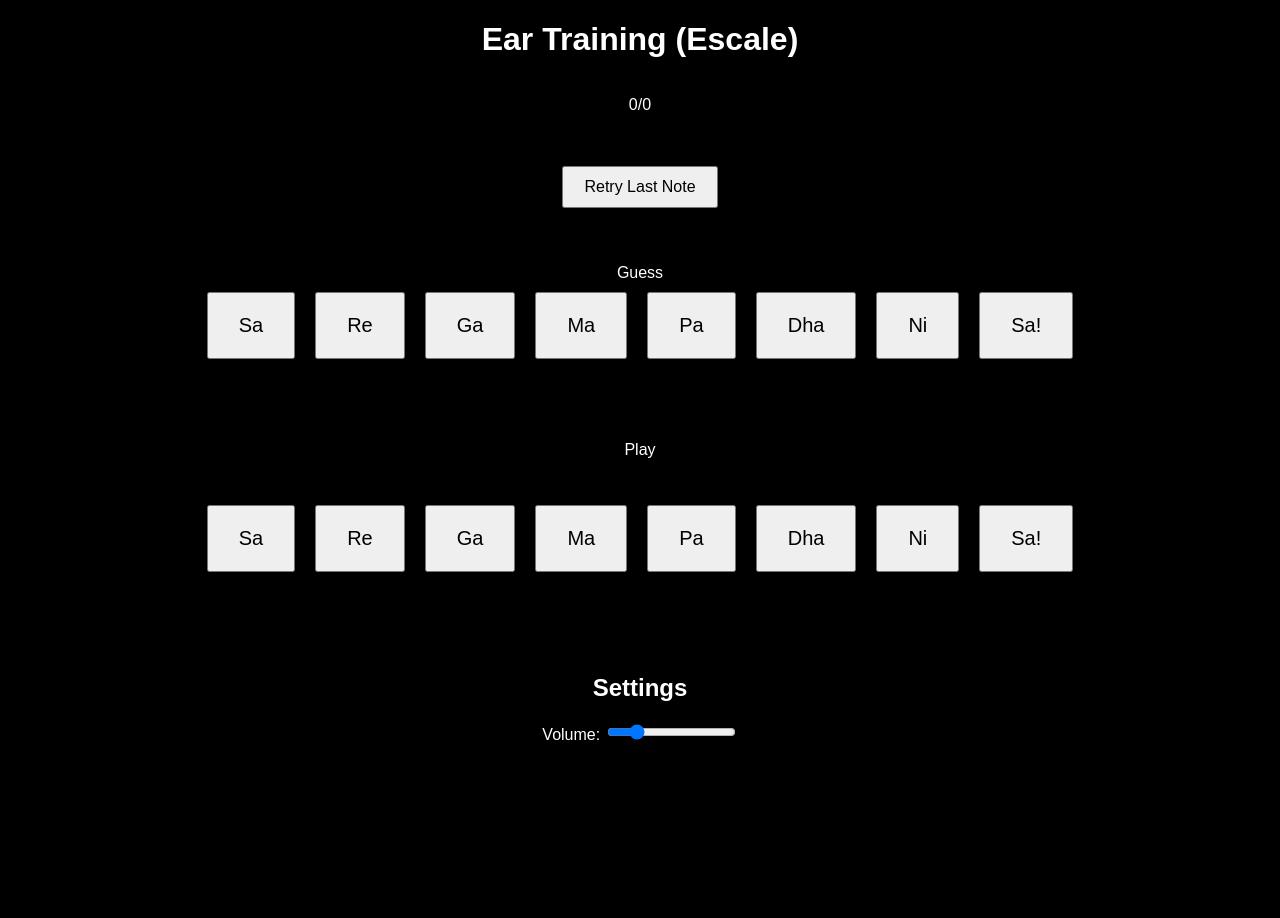
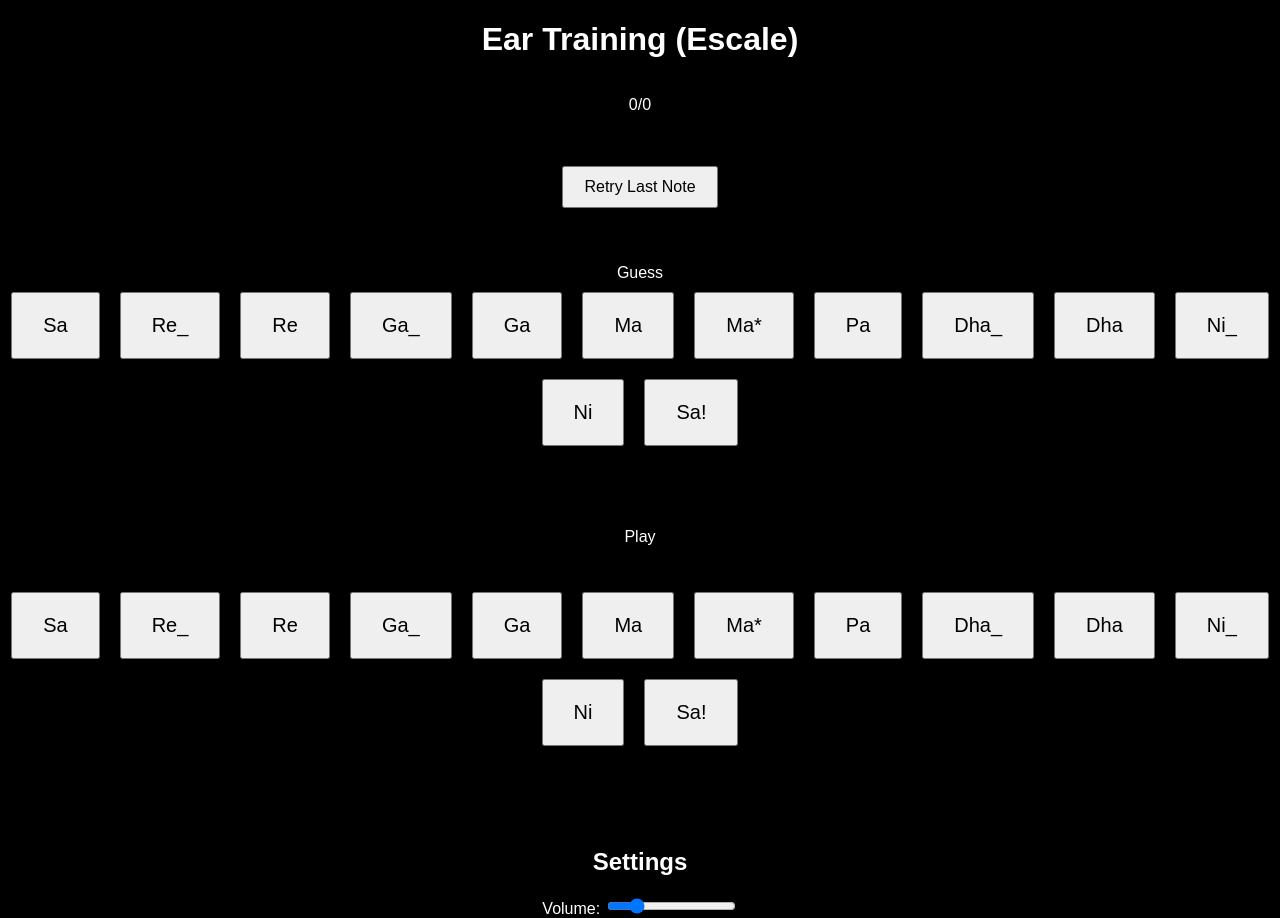
Before and after one commit to ayushbatra/ayushbatra.github.io, a Jekyll site: the page eartraining/ear_train.html, which Jekyll copies as it is, in a window 1280 px wide. Built offline with Jekyll 4.4.1, drawn with Linux system fonts in a browser that asks for light colours.

Commit message:
Update ear_train.html

```diff
--- a/eartraining/ear_train.html
+++ b/eartraining/ear_train.html
@@ -21,16 +21,16 @@
             <br>
     <div class="button-container">
         <button class="guess-button" data-note="E_S1">Sa</button>
-<!--         <button class="guess-button" data-note="E_R_KOMAL">Re_</button> -->
+        <button class="guess-button" data-note="E_R_KOMAL">Re_</button>
         <button class="guess-button" data-note="E_R">Re</button>
-<!--         <button class="guess-button" data-note="E_G_KOMAL">Ga_</button> -->
+        <button class="guess-button" data-note="E_G_KOMAL">Ga_</button>
         <button class="guess-button" data-note="E_G">Ga</button>
         <button class="guess-button" data-note="E_M">Ma</button>
-<!--         <button class="guess-button" data-note="E_M_TEEVRA">Ma*</button> -->
+        <button class="guess-button" data-note="E_M_TEEVRA">Ma*</button>
         <button class="guess-button" data-note="E_P">Pa</button>
-<!--         <button class="guess-button" data-note="E_D_KOMAL">Dha_</button> -->
+        <button class="guess-button" data-note="E_D_KOMAL">Dha_</button>
         <button class="guess-button" data-note="E_D">Dha</button>
-<!--         <button class="guess-button" data-note="E_N_KOMAL">Ni_</button> -->
+        <button class="guess-button" data-note="E_N_KOMAL">Ni_</button>
         <button class="guess-button" data-note="E_N">Ni</button>
         <button class="guess-button" data-note="E_S2">Sa!</button>
     </div>
@@ -44,16 +44,16 @@
     <br>
     <div class="button-container">
         <button class="play-button" data-note="E_S1">Sa</button>
-<!--         <button class="play-button" data-note="E_R_KOMAL">Re_</button> -->
+        <button class="play-button" data-note="E_R_KOMAL">Re_</button>
         <button class="play-button" data-note="E_R">Re</button>
-<!--         <button class="play-button" data-note="E_G_KOMAL">Ga_</button> -->
+        <button class="play-button" data-note="E_G_KOMAL">Ga_</button>
         <button class="play-button" data-note="E_G">Ga</button>
         <button class="play-button" data-note="E_M">Ma</button>
-<!--         <button class="play-button" data-note="E_M_TEEVRA">Ma*</button> -->
+        <button class="play-button" data-note="E_M_TEEVRA">Ma*</button>
         <button class="play-button" data-note="E_P">Pa</button>
-<!--         <button class="play-button" data-note="E_D_KOMAL">Dha_</button> -->
+        <button class="play-button" data-note="E_D_KOMAL">Dha_</button>
         <button class="play-button" data-note="E_D">Dha</button>
-<!--         <button class="play-button" data-note="E_N_KOMAL">Ni_</button> -->
+        <button class="play-button" data-note="E_N_KOMAL">Ni_</button>
         <button class="play-button" data-note="E_N">Ni</button>
         <button class="play-button" data-note="E_S2">Sa!</button>
     </div>
```
